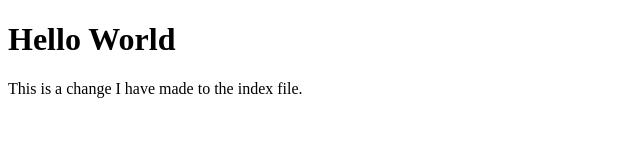
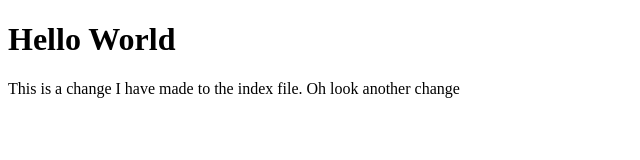
Before and after one commit to ejwm/themoonrune.github.io, a plain HTML site: page index.html in a window 1280 px wide. Shown: the whole page, without its empty margins (0-640 px from the left). Drawn offline with Linux system fonts and the light colour scheme.

Commit message:
Another change
changes

```diff
--- a/index.html
+++ b/index.html
@@ -2,6 +2,7 @@
 <html>
 <body>
 <h1>Hello World</h1>
-<p>This is a change I have made to the index file.</p>
+<p>This is a change I have made to the index file.
+Oh look another change</p>
 </body>
 </html>
```
